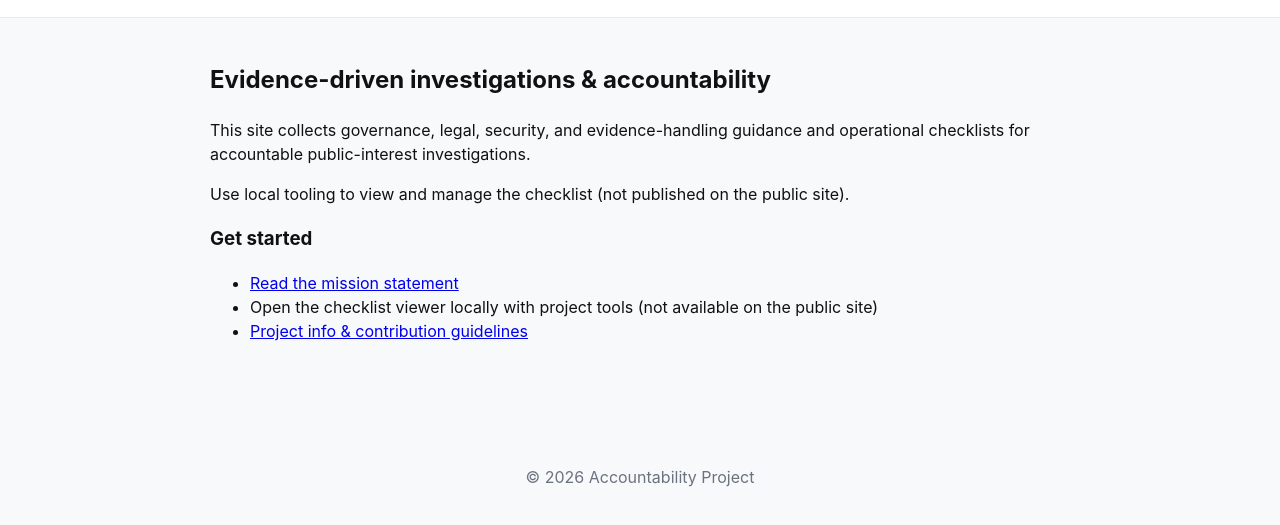
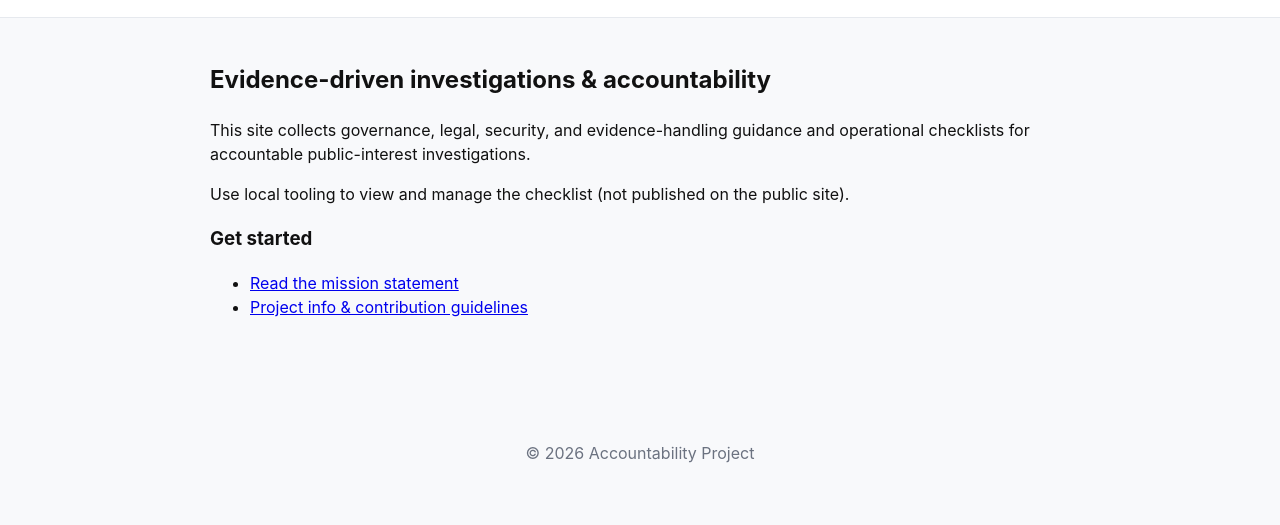
Before and after one commit to TheMultiversal/Mission-Site, a plain HTML site: page my-website/index.html in a window 1280 px wide. Shown: the part 85-610 px from the top of the page. Drawn offline with Linux system fonts and the light colour scheme; no server answers.

Commit message:
chore(site): remove checklist viewer mention from homepage

```diff
--- a/my-website/index.html
+++ b/my-website/index.html
@@ -29,7 +29,6 @@
       <h3>Get started</h3>
       <ul>
         <li><a href="/mission.html">Read the mission statement</a></li>
-        <li>Open the checklist viewer locally with project tools (not available on the public site)</li>
         <li><a href="/about.html">Project info &amp; contribution guidelines</a></li>
       </ul>
     </section>
```
